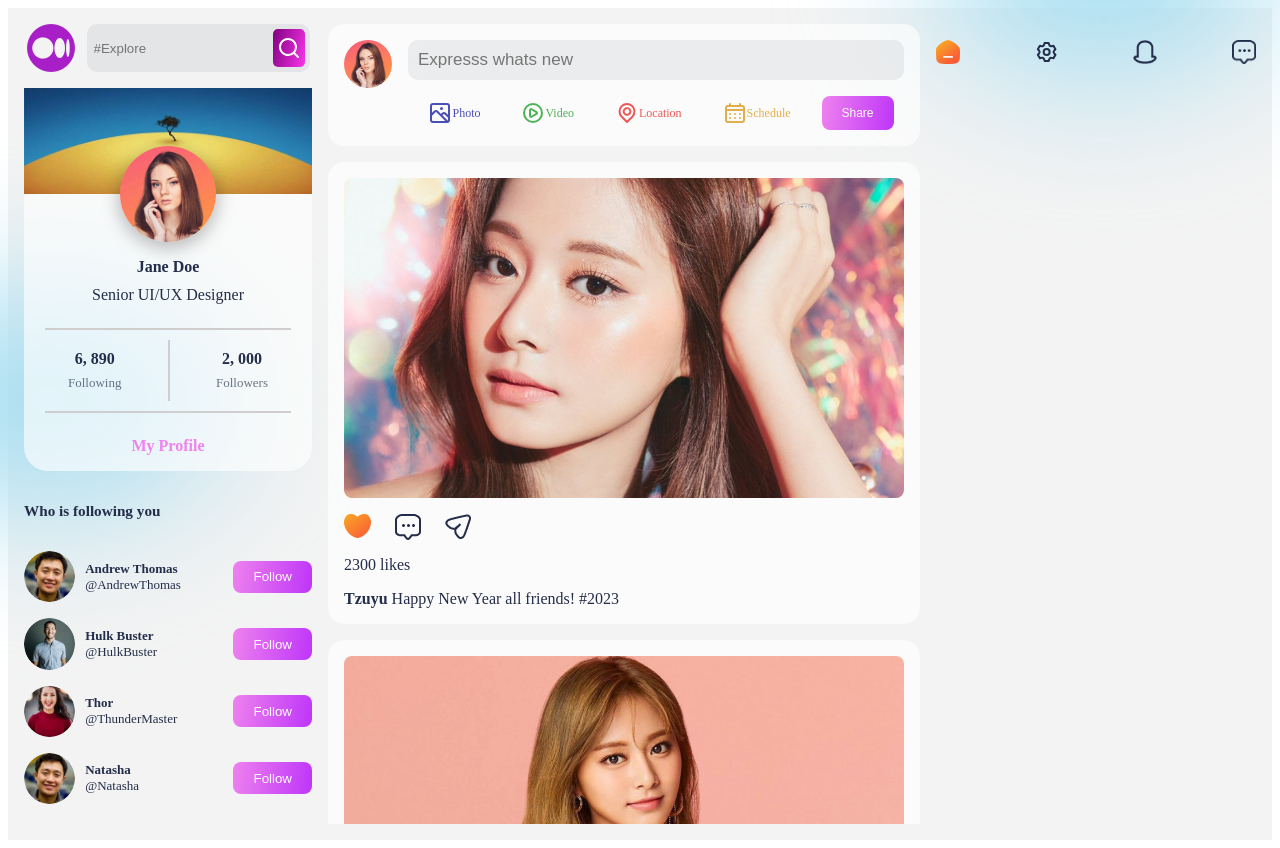
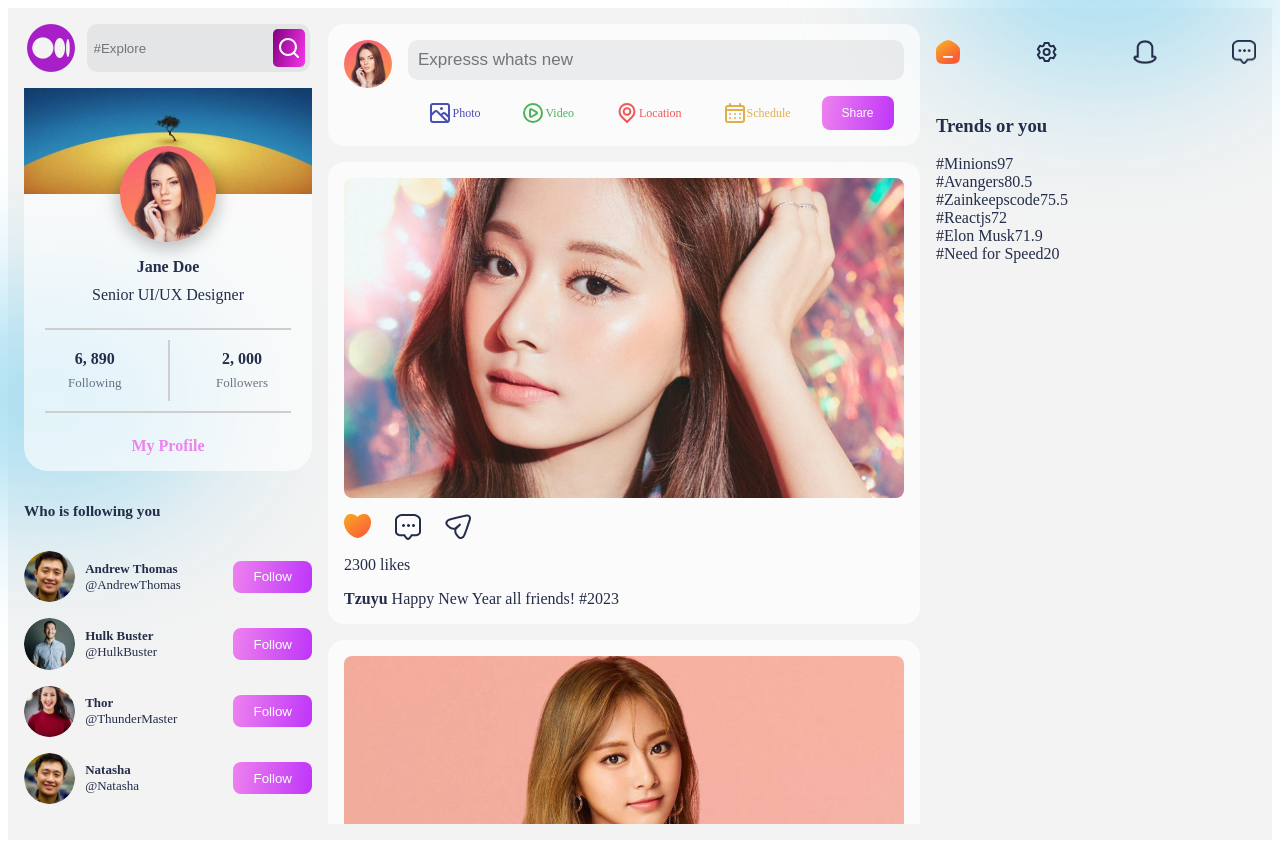
Before and after one commit to Elissa-DI/MERN_SocialMediaApp, a React (Create React App) app: page / in a window 1280 px wide. Built offline with nearby package versions, Linux system fonts and the light colour scheme.

Commit message:
new features

```diff
--- a/src/components/TrendCard/TrendCard.jsx
+++ b/src/components/TrendCard/TrendCard.jsx
@@ -1,10 +1,23 @@
 import React from 'react'
 import './TrendCard.css'
+
+import { TrendData } from '../../Data/TrendData'
 
 const TrendCard = () => {
   return (
     <div className="TrendCard">
+        <h3>Trends or you</h3>
 
+        {
+            TrendData.map((trend) => {
+                return(
+                    <div className='trend'>
+                        <span>#{trend.name}</span>
+                        <span>{trend.shares}</span>
+                    </div>
+                )
+            })
+        }
     </div>
   )
 }
```
